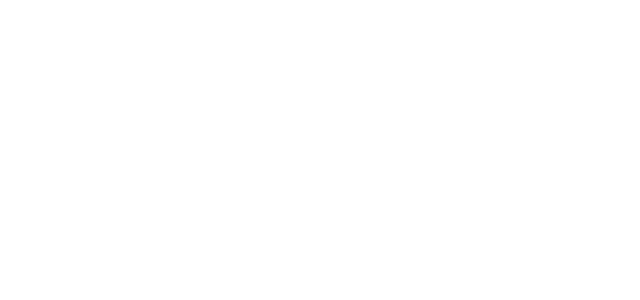
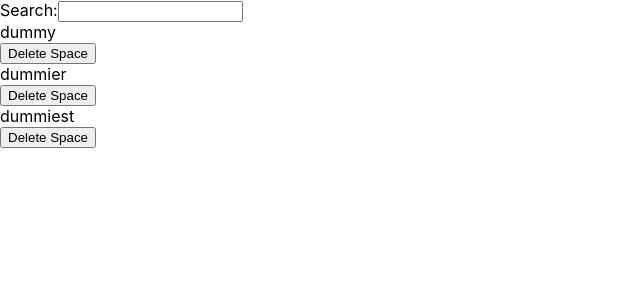
Before and after one commit to A-DSL/_nologyBRAINSTORM, a React (Create React App) app: page / in a window 1280 px wide. Shown: the top 300 px of the page, without its empty margins (0-640 px from the left). Built offline with nearby package versions, Linux system fonts and the light colour scheme.

Commit message:
Established full functionality on search bar in home page.

```diff
--- a/src/App.jsx
+++ b/src/App.jsx
@@ -11,7 +11,9 @@
 function App() {
 
   const [ideaSpaces, setIdeaSpaces] = useState(
-    [{spaceid: 999, name: "dummy", description: "dummy"}]
+    [{spaceid: 999, name: "dummy", description: "dummy"},
+    {spaceid: 1000, name: "dummier", description: "dummier"},
+    {spaceid: 1001, name: "dummiest", description: "dummiest"}]
   )
   const [subIdeas, setSubIdeas] = useState(
     [{subid: 998, name: "dummy1", description: "dummy1", spaceid: 998},
@@ -23,10 +25,10 @@
     <Router>
       <Switch>
         <Route exact path="/">
-          <ListPage />
+          <ListPage ideaSpaces={ideaSpaces}/>
         </Route>
         <Route path="/home">
-          <ListPage />
+          <ListPage ideaSpaces={ideaSpaces}/>
         </Route>
       </Switch>
     </Router>
--- a/src/Components/Navbar/Navbar.jsx
+++ b/src/Components/Navbar/Navbar.jsx
@@ -1,10 +1,13 @@
 import React from 'react';
 import Searchbar from '../Searchbar/Searchbar';
 
-const Navbar = () => {
+const Navbar = (props) => {
+
+    const updateSearchFilter = props.updateSearchFilter;
+
     return (
         <div>
-            <Searchbar />
+            <Searchbar updateSearchFilter={updateSearchFilter}/>
         </div>
     )
 }
--- a/src/Components/Searchbar/Searchbar.jsx
+++ b/src/Components/Searchbar/Searchbar.jsx
@@ -2,10 +2,14 @@
 
 
 
-const Searchbar = () => {
+const Searchbar = (props) => {
+
+    const updateSearchFilter = props.updateSearchFilter;
+
     return (
         <div>
-
+            <span>Search:</span>
+            <input type="text" onChange={updateSearchFilter}></input>
         </div>
     )
 }
--- a/src/Components/SpaceCard/SpaceCard.jsx
+++ b/src/Components/SpaceCard/SpaceCard.jsx
@@ -2,11 +2,19 @@
 
 //This component will be used to display idea spaces on the homepage.
 
-const SpaceCard = () => {
+const SpaceCard = (props) => {
+
+    const ideaSpace = props.ideaSpace;
+
     return (
-        <div>
-
-        </div>
+        <>
+            <div>
+                {ideaSpace.name}
+            </div>
+            <div>
+                <button>Delete Space</button>
+            </div>
+        </>
     )
 }
 
--- a/src/Containers/ISList/ISList.jsx
+++ b/src/Containers/ISList/ISList.jsx
@@ -1,11 +1,20 @@
-import React from 'react';
+import { useState, useEffect } from 'react';
 import SpaceCard from '../../Components/SpaceCard/SpaceCard';
 
+const ISList = (props) => {
 
-const ISList = () => {
+    const ideaSpaces = props.ideaSpaces;
+    const [ISList, setISList] = useState([]);
+
+    useEffect(() => {
+        setISList(ideaSpaces.map( (IS) => {
+            return <SpaceCard ideaSpace={IS}/>
+        }))
+    }, [ideaSpaces])
+
     return (
         <div>
-
+            {ISList}
         </div>
     )
 }
--- a/src/Containers/ListPage/ListPage.jsx
+++ b/src/Containers/ListPage/ListPage.jsx
@@ -1,17 +1,30 @@
-import React from 'react';
+import { useState, useEffect } from 'react';
 import Navbar from '../../Components/Navbar/Navbar';
 import ISList from '../ISList/ISList';
-
 //Navbar with searchbar to find Ideas
 //List of all ideas, each with a delete/pagelink button
 //Pop-up for creating new ideas
 
+const ListPage = (props) => {
 
-const ListPage = () => {
+    const ideaSpaces = props.ideaSpaces;
+
+    const [searchFilter, setSearchFilter] = useState([]);
+    const updateSearchFilter = (e) => {
+        setSearchFilter(ideaSpaces.filter( (IS) =>
+            (IS.name).includes(e.target.value) ||
+            (IS.name.toLowerCase()).includes(e.target.value)
+        ))
+    }
+
+    useEffect(() => {
+        setSearchFilter(ideaSpaces);
+    }, [ideaSpaces])
+
     return (
         <section>
-            <Navbar />
-            <ISList />
+            <Navbar updateSearchFilter={updateSearchFilter}/>
+            <ISList ideaSpaces={searchFilter}/>
         </section>
     )
 }
```
